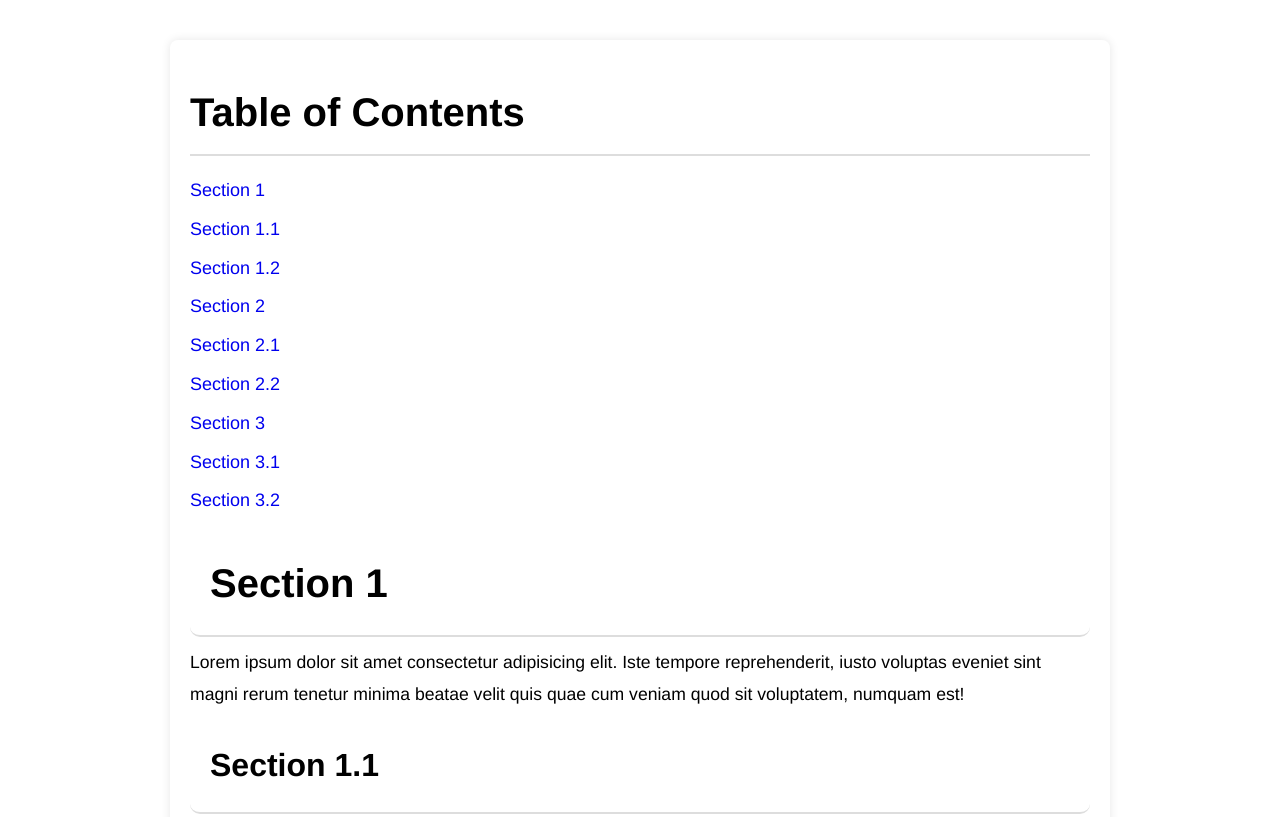
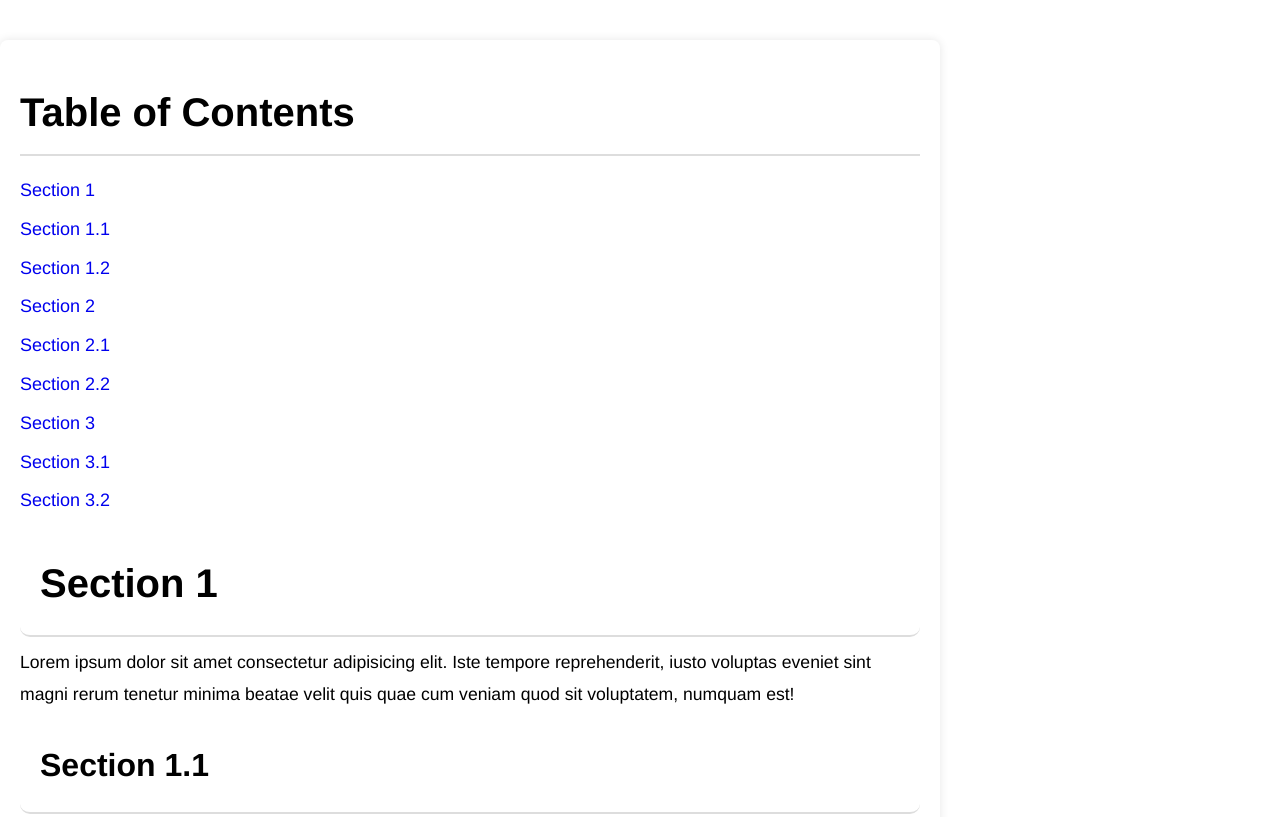
Before and after one commit to armanmovs/places, a plain HTML site: page index.html in a window 1280 px wide. Shown: the top 817 px of the page. Drawn offline with Linux system fonts and the light colour scheme.

Commit message:
Update styles.css

```diff
--- a/styles.css
+++ b/styles.css
@@ -14,7 +14,7 @@ html {
 /* Container */
 .container {
     max-width: 900px;
-    margin: 40px auto;
+    margin: 40px 0;
     padding: 20px;
     box-shadow: 0 0 10px rgba(0, 0, 0, 0.1);
     border-radius: 8px;
```
